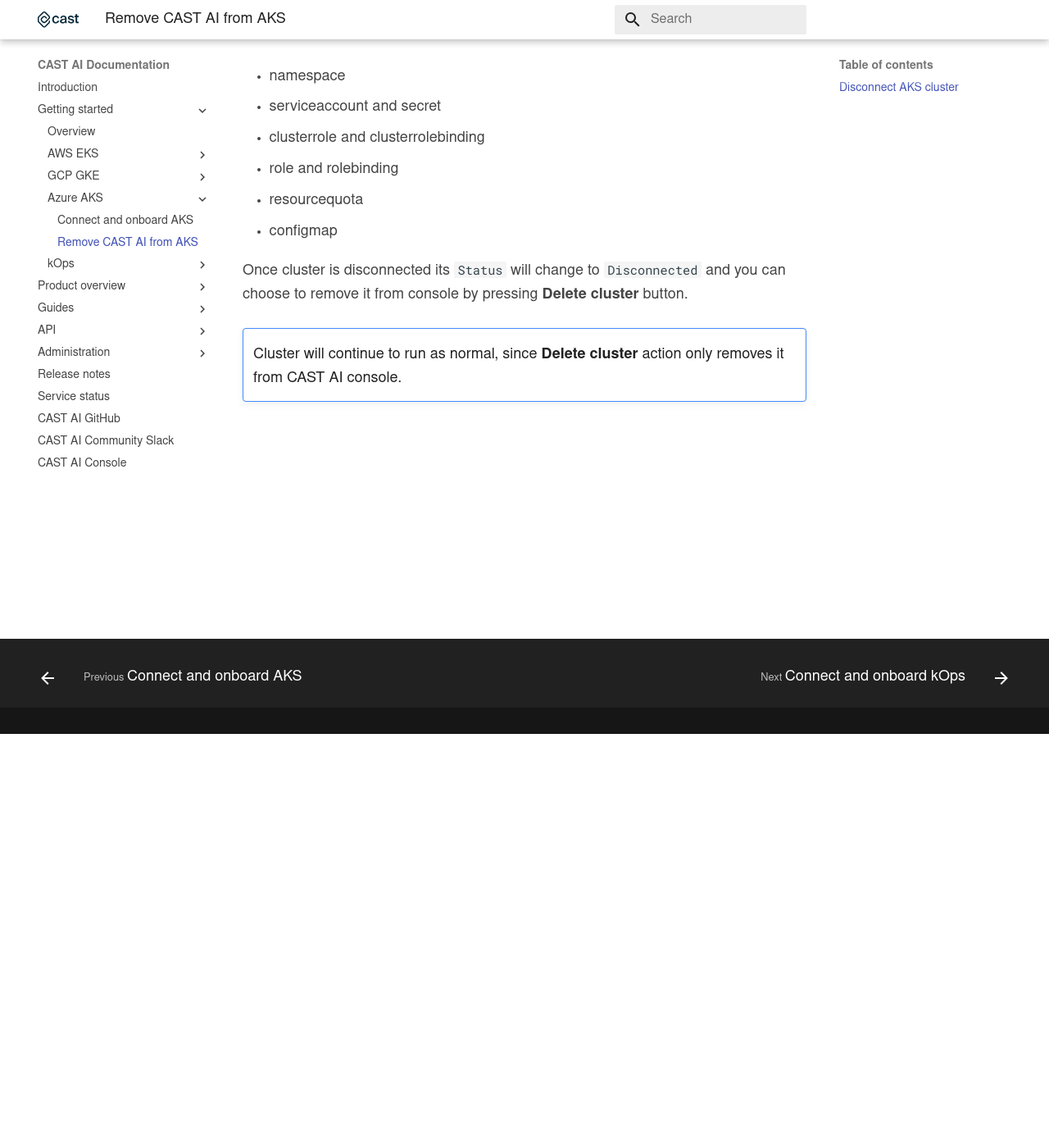
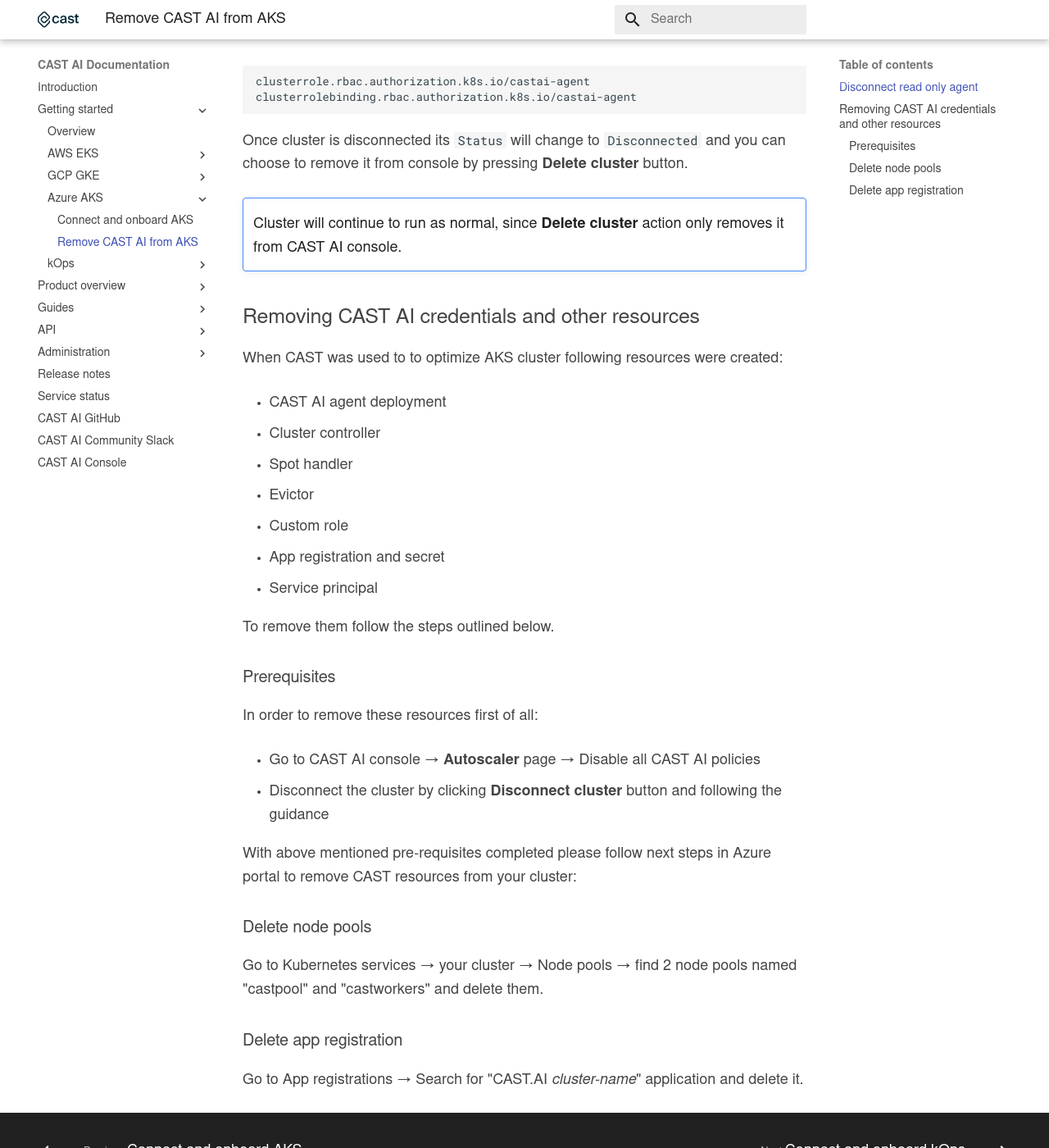
Before and after one commit to castai/docs, an MkDocs documentation site: the page built from docs/getting-started/aks/remove-from-aks.md, in a window 1280 px wide and 1400 px high, scrolled down 505 px. Shown: the whole window at 82% size. Built offline with MkDocs 1.6.1 and Material for MkDocs 9.7.7, drawn with Linux system fonts in a browser that asks for light colours; some web fonts are replaced; some of the changed text lies outside the part shown.

Commit message:
CORE-2790: AKS Phase 2 disconnect steps (#248)
* AKS Phase 2 disconnect steps

* AKS Phase 2 disconnect steps - delete nodepools

Co-authored-by: Marius Jurkstas <mjur@Mariuss-MBP.lan>

````diff
--- a/docs/getting-started/aks/remove-from-aks.md
+++ b/docs/getting-started/aks/remove-from-aks.md
@@ -6,24 +6,53 @@
 
 Based on the way how CAST was used on a cluster there are two options to remove CAST resources.
 
-## Disconnect AKS cluster
+## Disconnect read only agent
 
 In order to disconnect your cluster from CAST AI click **Disconnect cluster** button in **Clusters** list and follow the guidance.  Alternatively run following command from your terminal used to access the cluster:
 
 ```bash
-kubectl delete deployment castai-agent -n castai-agent
+kubectl delete namespace castai-agent
 ```
 
 On top of that, also delete following kubernetes objects related to `castai-agent` agent:
 
-- namespace
-- serviceaccount and secret
-- clusterrole and clusterrolebinding
-- role and rolebinding
-- resourcequota
-- configmap
+```bash
+clusterrole.rbac.authorization.k8s.io/castai-agent
+clusterrolebinding.rbac.authorization.k8s.io/castai-agent
+```
 
 Once cluster is disconnected its `Status` will change to `Disconnected` and you can choose to remove it from console by pressing **Delete cluster** button.
 
 !!! note ""
     Cluster will continue to run as normal, since **Delete cluster** action only removes it from CAST AI console.
+
+## Removing CAST AI credentials and other resources
+
+When CAST was used to to optimize AKS cluster following resources were created:
+
+- CAST AI agent deployment
+- Cluster controller
+- Spot handler
+- Evictor
+- Custom role
+- App registration and secret
+- Service principal
+
+To remove them follow the steps outlined below.
+
+### Prerequisites
+
+In order to remove these resources first of all:
+
+- Go to CAST AI console → **Autoscaler** page → Disable all CAST AI policies
+- Disconnect the cluster by clicking **Disconnect cluster** button and following the guidance
+
+With above mentioned pre-requisites completed please follow next steps in Azure portal to remove CAST resources from your cluster:
+
+### Delete node pools
+
+Go to Kubernetes services → your cluster → Node pools → find 2 node pools named "castpool" and "castworkers" and delete them.
+
+### Delete app registration
+
+Go to App registrations → Search for "CAST.AI *cluster-name*" application and delete it.
````
Also changed, not shown: docs/getting-started/eks/remove-from-eks.md (+1 -1 lines), docs/getting-started/gke/remove-from-gke.md (+1 -1 lines).
